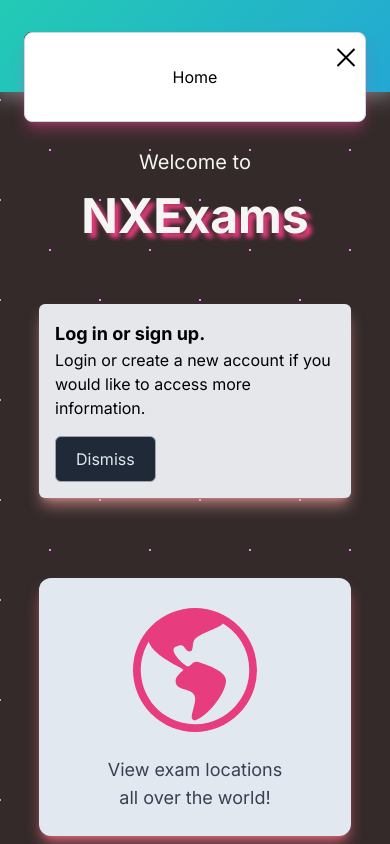
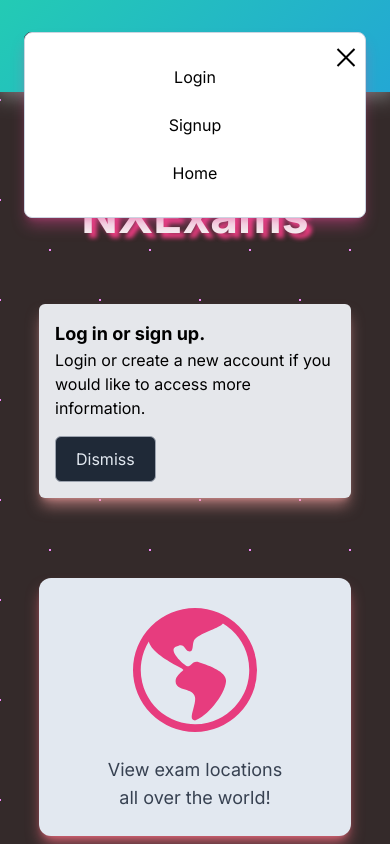
Before and after one commit to majid-L/next13-app, a Next.js app: page / in a window 390 px wide. Both pictures are taken after a click on the button 346 px from the left and 60 px from the top of the page. Shown: the top 844 px of the page. Built offline with nearby package versions, Linux system fonts and the light colour scheme.

Commit message:
Adding login and signup links to mobile menu

```diff
--- a/app/components/Header.jsx
+++ b/app/components/Header.jsx
@@ -76,7 +76,7 @@ return(
         {/* mobile menu */}
         <div className={`${!showMenu && 'hidden'} md:hidden`}>
           <div className="absolute flex flex-col -top-2 items-center self-end py-8 mt-10 space-y-6 bg-white sm:w-auto sm:self-center left-6 right-6 shadow-lg shadow-pink-500/40 border border-slate-300 rounded-lg">
-            {!loggedInUser && <><Link className="hover:text-orange-500" onClick={() => setShowMenu(false)} href='/login'>Login</Link>
+            {!loggedInUser?.user?.id && <><Link className="hover:text-orange-500" onClick={() => setShowMenu(false)} href='/login'>Login</Link>
             <Link className="hover:text-orange-500" onClick={() => setShowMenu(false)} href='/signup'>Signup</Link></>}
             <Link className="hover:text-orange-500" onClick={() => setShowMenu(false)} href='/'>Home</Link>
             {userIsAdmin(loggedInUser) ?
```
